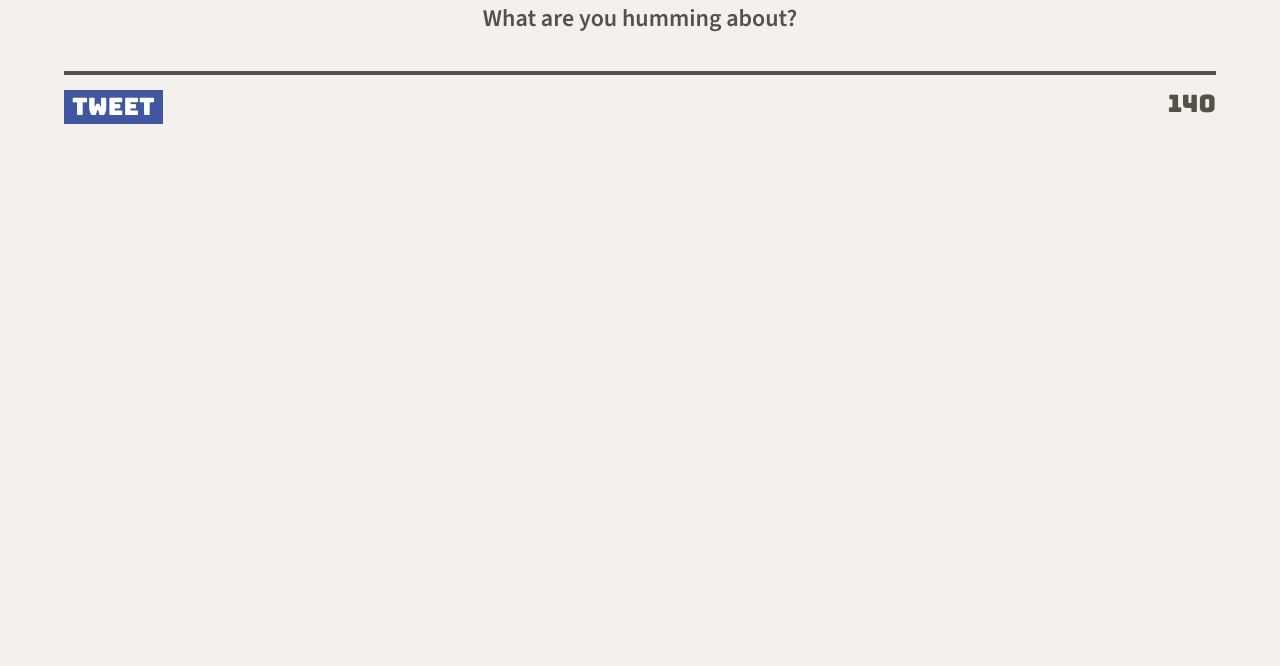
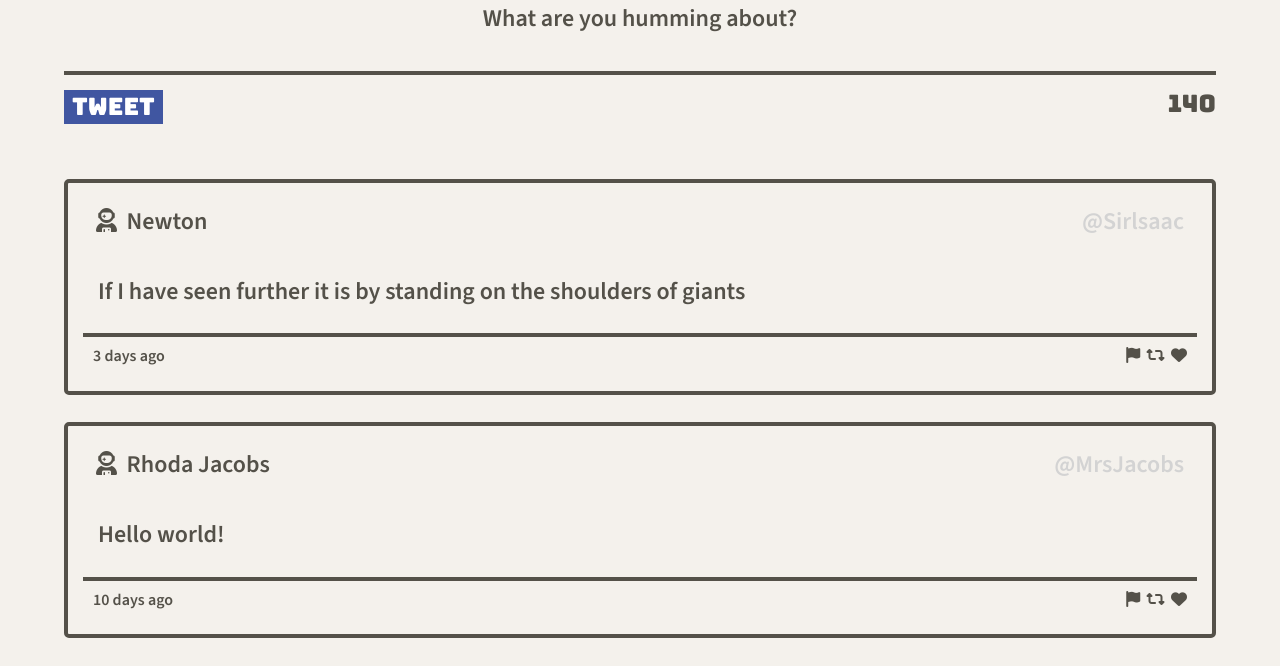
Before and after one commit to alicelinx/tweeter, a website: page public/index.html in a window 1280 px wide. Shown: the part 616-1282 px from the top of the page. Before the commit the page ends 800 px from the top, so only its background shows below. Drawn offline with nearby package versions, Linux system fonts and the light colour scheme.

Commit message:
create tweets

```diff
--- a/public/index.html
+++ b/public/index.html
@@ -19,12 +19,10 @@
 
     <!-- App CSS -->
     <link rel="stylesheet" href="/styles/layout.css" type="text/css" />
-    <!-- nav CSS -->
     <link rel="stylesheet" href="/styles/nav.css" type="text/css" />
-    <!-- header CSS -->
     <link rel="stylesheet" href="/styles/header.css" type="text/css" />
-    <!-- new-tweet CSS -->
     <link rel="stylesheet" href="/styles/new-tweet.css" type="text/css" />
+    <link rel="stylesheet" href="/styles/tweets.css" type="text/css" />
 
     <!-- External JS -->
     <script src="https://ajax.googleapis.com/ajax/libs/jquery/3.4.1/jquery.min.js"></script>
@@ -47,7 +45,7 @@
       </div>
     </nav>
 
-    <header>
+    <header class="user">
       <div>
           <img src="/images/profile-hex.png">
       </div>
@@ -71,6 +69,44 @@
         </form>
 
       </section>
+    </br>
+    </br>
+      <section class="tweet-container">
+        <article class="tweet">
+          <header>
+            <a><i class="fa-solid fa-user-astronaut"></i>&#160&#160Newton</a>
+            <a class="user-id">@Sirlsaac</a>
+          </header>
+        </br>
+        <a class="tweet-content">If I have seen further it is by standing on the shoulders of giants</a>
+        </br>
+        </br>
+          <footer>
+            <a>3 days ago</a>
+            <a><i class="fa-solid fa-flag"></i>&#160&#160<i class="fa-solid fa-retweet"></i>&#160&#160<i class="fa-solid fa-heart"></i></a>
+          </footer>
+        </article>
+      </section>
+
+    </br>
+    <section class="tweet-container">
+      <article class="tweet">
+        <header>
+          <a><i class="fa-solid fa-user-astronaut"></i>&#160&#160Rhoda Jacobs</a>
+          <a class="user-id">@MrsJacobs</a>
+        </header>
+      </br>
+      <a class="tweet-content">Hello world!</a>
+      </br>
+      </br>
+        <footer>
+          <a>10 days ago</a>
+          <a><i class="fa-solid fa-flag"></i>&#160&#160<i class="fa-solid fa-retweet"></i>&#160&#160<i class="fa-solid fa-heart"></i></a>
+        </footer>
+      </article>
+    </section>
+
+    </br>
     </main>
   </body>
 </html>
--- a/public/styles/header.css
+++ b/public/styles/header.css
@@ -1,4 +1,4 @@
-header {
+header.user {
   font-family: 'Source Sans 3', sans-serif;
   color: white;
   display: flex;
--- /dev/null
+++ b/public/styles/tweets.css
@@ -0,0 +1,42 @@
+section.tweet-container {
+  border: 4px solid #545149;
+  border-radius: 5px;
+  padding: 15px;
+  text-align: left;
+}
+
+section.tweet-container:hover {
+  transition: box-shadow .3s;
+  box-shadow: 8px 8px 8px lightskyblue;
+
+}
+
+section.tweet-container header {
+  margin: 10px 13px 15px 13px;
+  display: flex;
+  justify-content: space-between;
+}
+
+section.tweet-container footer {
+  border-top: 4px solid #545149;
+  display: flex;
+  justify-content: space-between;
+  padding: 10px;
+  font-size:medium;
+}
+
+a.tweet-content {
+  padding-left: 15px;
+}
+
+a.user-id {
+  color: lightgrey;
+  font-weight: bold;
+}
+
+i.fa-solid.fa-flag:hover,
+i.fa-solid.fa-retweet:hover,
+i.fa-solid.fa-heart:hover {
+  color: chocolate;
+  cursor: pointer;
+}
--- a/server/data-files/initial-tweets.json
+++ b/server/data-files/initial-tweets.json
@@ -8,7 +8,7 @@
     "content": {
       "text": "If I have seen further it is by standing on the shoulders of giants"
     },
-    "created_at": 1687120927287
+    "created_at": 1687130752790
   },
   {
     "user": {
@@ -19,6 +19,6 @@
     "content": {
       "text": "Je pense , donc je suis"
     },
-    "created_at": 1687207327287
+    "created_at": 1687217152790
   }
 ]
```
